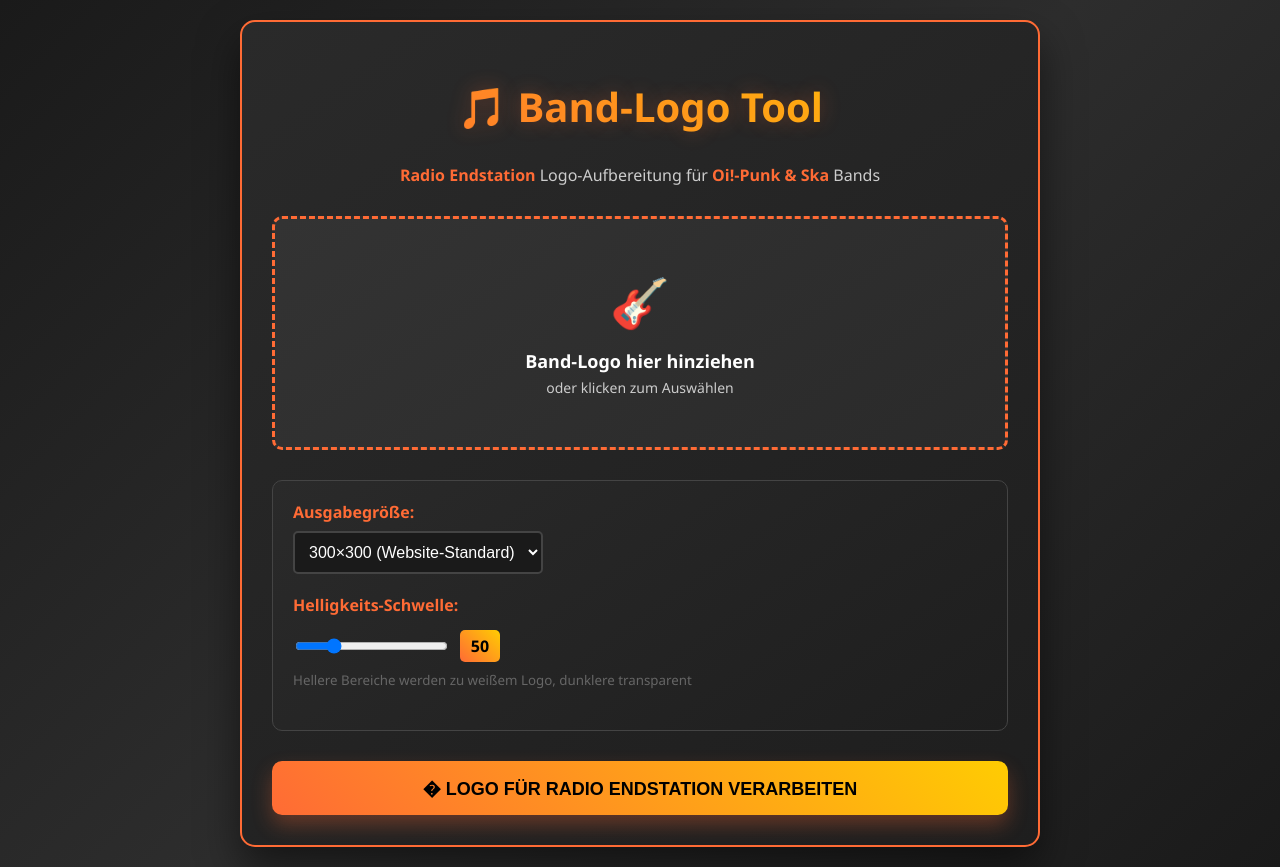
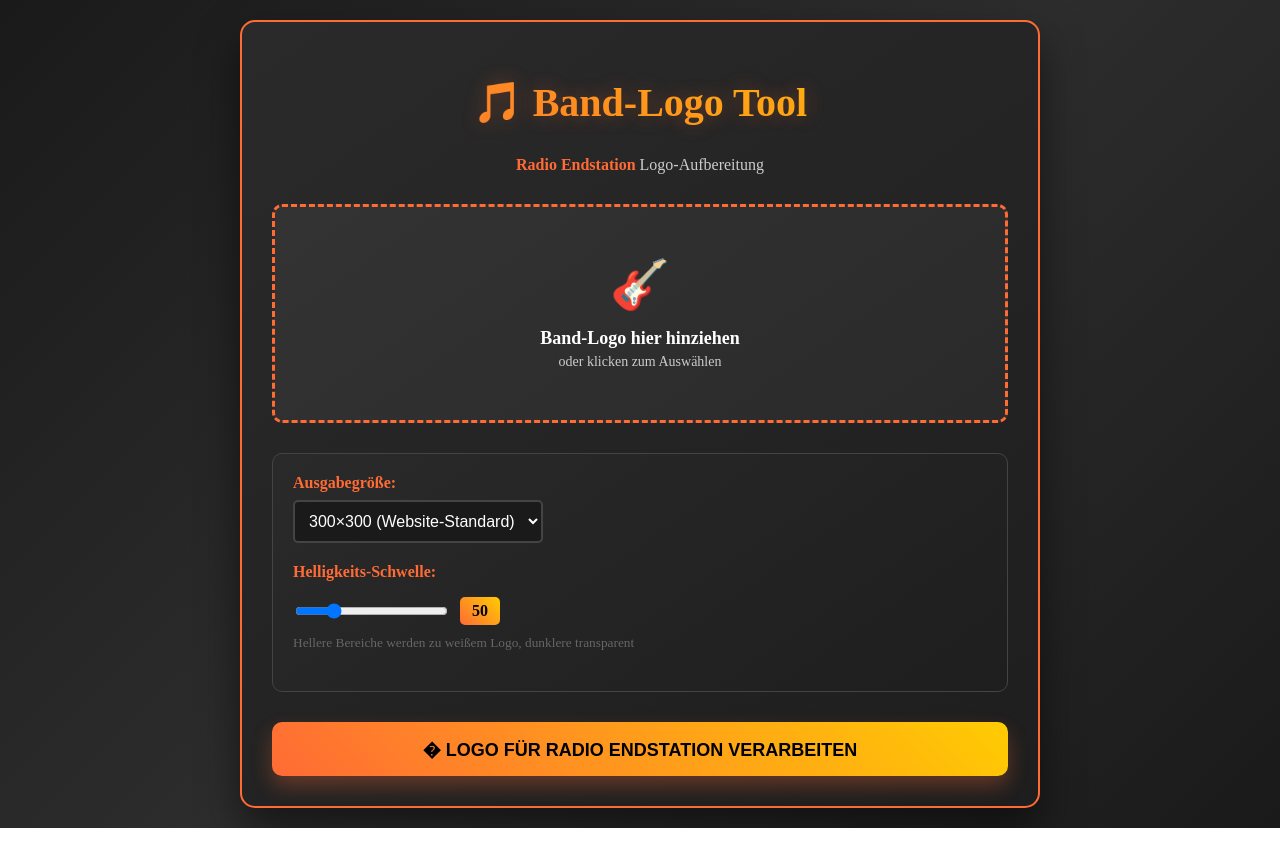
Before and after one commit to Lokke/imagescale, a plain HTML site: page frontend/index.html in a window 1280 px wide. After the commit the page ends 828 px from the top, so only its background shows below. Drawn offline with Linux system fonts and the light colour scheme.

Commit message:
Clean up redundant text for radio moderators
Simplified interface text:
- Removed 'für Oi!-Punk & Ska Bands' (moderators know their genre)
- Shortened button to ' Logo verarbeiten' (clear and concise)
- Kept 'Radio Endstation Logo-Aufbereitung' for branding

Less text = better UX for daily workflow!

```diff
--- a/frontend/index.html
+++ b/frontend/index.html
@@ -9,7 +9,9 @@
             box-sizing: border-box;
         }
         body {
-            font-family: 'Segoe UI', Tahoma, Geneva, Verdana, sans-serif;
+               <button type="submit" class="process-btn" id="processBtn">
+                🎸 Logo verarbeiten
+            </button>      font-family: 'Segoe UI', Tahoma, Geneva, Verdana, sans-serif;
             margin: 0;
             padding: 20px;
             background: linear-gradient(135deg, #1a1a1a 0%, #2d2d2d 50%, #1a1a1a 100%);
@@ -246,7 +248,7 @@
     <div class="container">
         <h1>🎵 Band-Logo Tool</h1>
         <p style="text-align: center; color: #cccccc; margin-bottom: 30px;">
-            <span class="radio-accent">Radio Endstation</span> Logo-Aufbereitung für <span class="radio-accent">Oi!-Punk & Ska</span> Bands
+            <span class="radio-accent">Radio Endstation</span> Logo-Aufbereitung
         </p>
 
         <form id="uploadForm">
```
